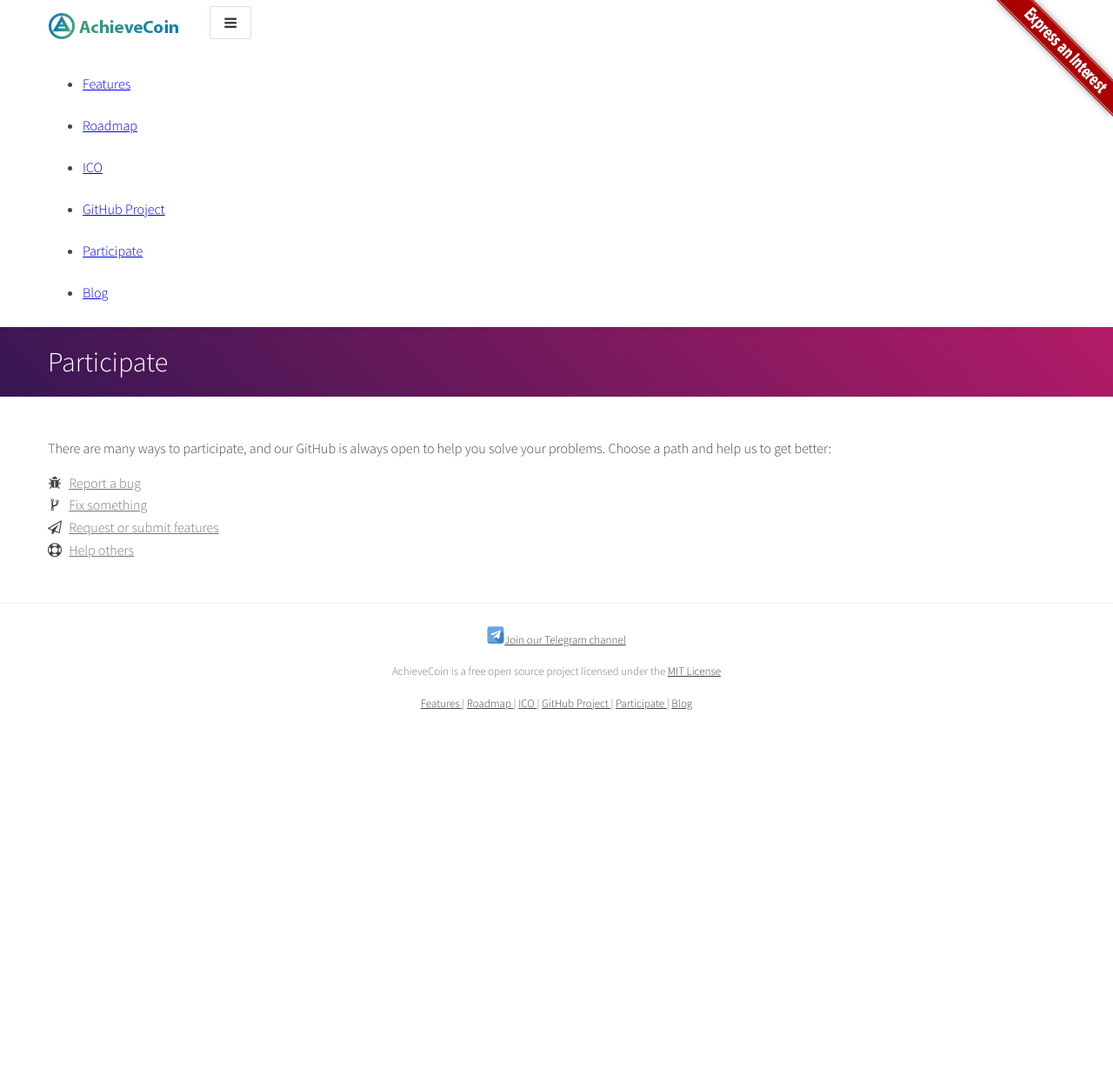
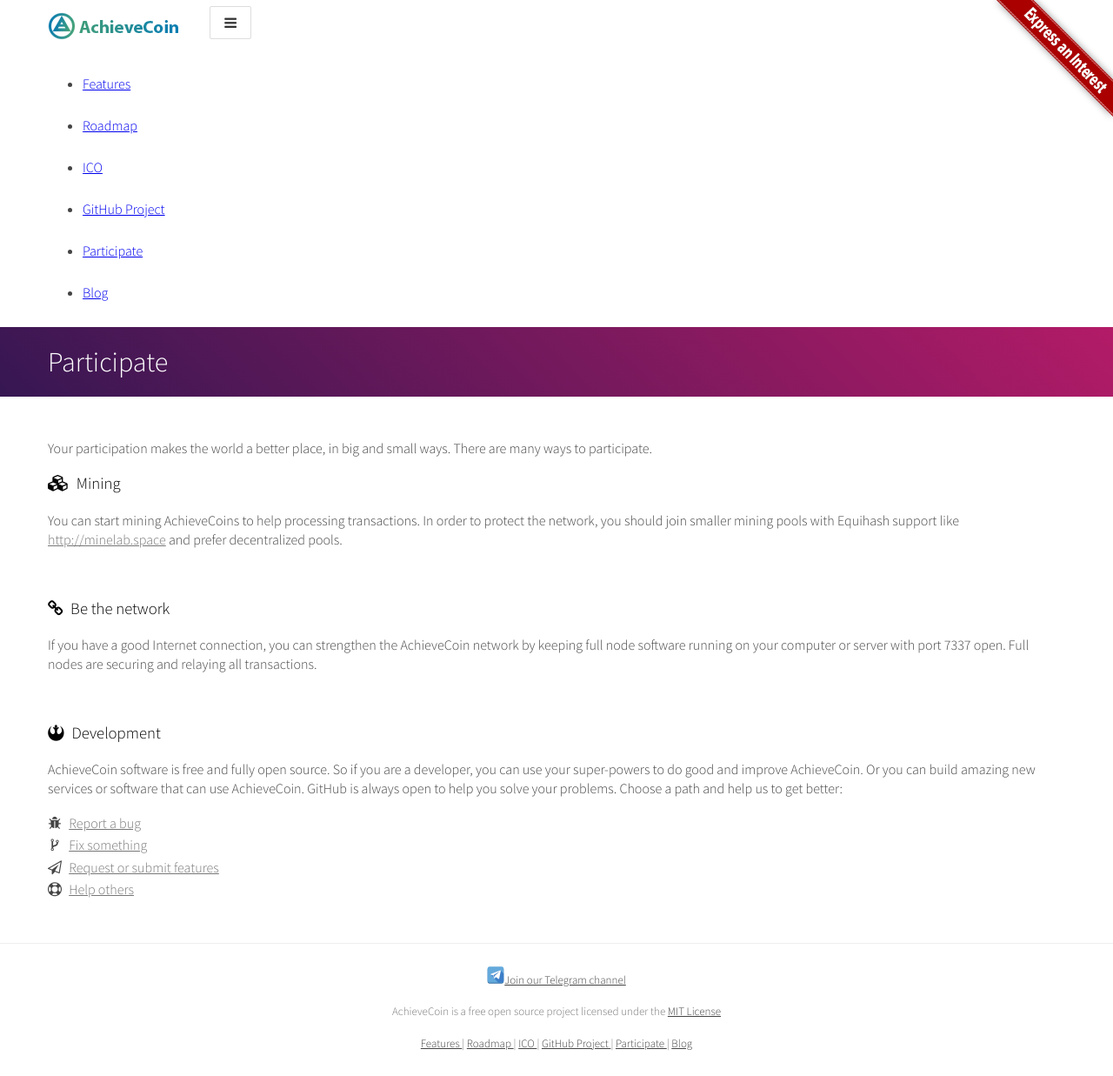
Before and after one commit to blackdataca/My-Radio-App, a Jekyll site: the page built from participate.md, in a window 1280 px wide. Shown: the whole page at 87% size. Built offline with Jekyll 4.4.1, drawn with Linux system fonts in a browser that asks for light colours; nearby versions of some CDN libraries; before the commit the page ends 900 px from its top, so only the background shows below that.

```diff
--- a/_config.yml
+++ b/_config.yml
@@ -4,6 +4,7 @@ nickname:       AchieveCoin
 plugin_version: 2.2.0
 #baseurl:        https://achievecoin.org
 highlight:      true
+future:         false #do not show post-dated posts
 markdown:       kramdown
 redcarpet:
   extensions:
--- a/participate.md
+++ b/participate.md
@@ -6,8 +6,22 @@ category: participate
 
 
 <div class="examples-list-index">
+<p>Your participation makes the world a better place, in big and small ways. There are many ways to participate.</p>
+<h3><i class="fa fa-cubes"></i> Mining</h3>
 <p>
-  There are many ways to participate, and our GitHub is always open to help you solve your problems. Choose a path and help us to get better:
+You can start mining AchieveCoins to help processing transactions. In order to protect the network, you should join smaller mining pools with Equihash support like <a href="http://minelab.space">http://minelab.space</a> and prefer decentralized pools.
+</p>
+<br>
+
+<h3><i class="fa fa-link"></i> Be the network</h3>
+<p>
+If you have a good Internet connection, you can strengthen the AchieveCoin network by keeping full node software running on your computer or server with port 7337 open. Full nodes are securing and relaying all transactions.
+</p>
+<br>
+
+<h3><i class="fa fa-rebel"></i> Development</h3>
+<p>
+AchieveCoin software is free and fully open source. So if you are a developer, you can use your super-powers to do good and improve AchieveCoin. Or you can build amazing new services or software that can use AchieveCoin. GitHub is always open to help you solve your problems. Choose a path and help us to get better:
 </p>
 
 <dl class="home-get-involved">
```
Also changed, not shown: _posts/2018-02-07-TestNet-Online.md (added, +19 -0 lines), blog.md (+2 -2 lines), index.html (+7 -5 lines).
